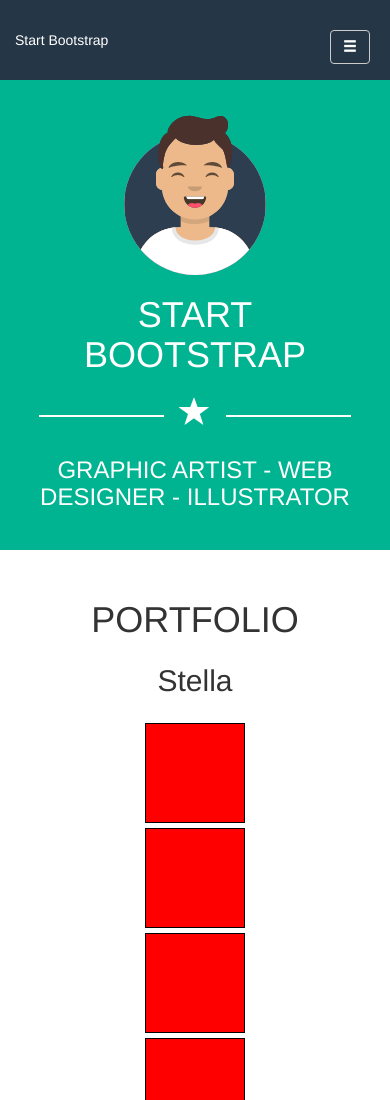
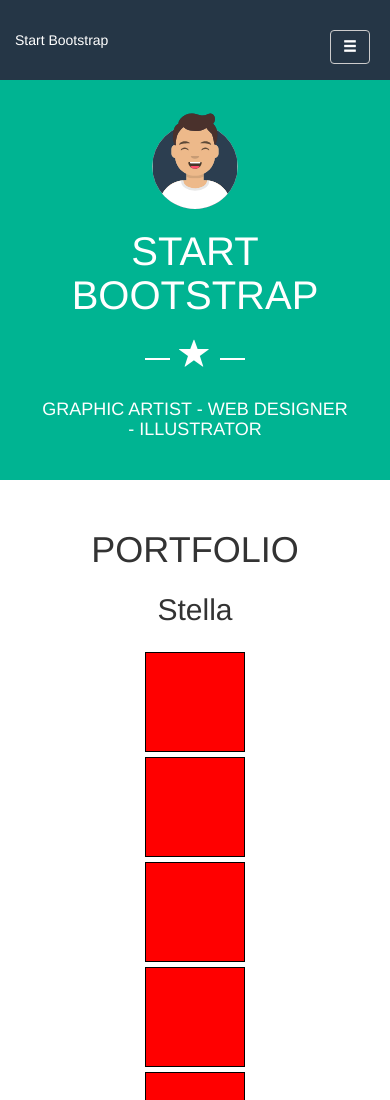
Before and after one commit to MichaelRosa9/-html-css-bootstrap-freelancer, a plain HTML site: page index.html in a window 390 px wide. Shown: the top 1100 px of the page. Drawn offline with nearby package versions, Linux system fonts and the light colour scheme.

Commit message:
star responsive

```diff
--- a/css/style.css
+++ b/css/style.css
@@ -65,7 +65,10 @@ nav a {
   margin: auto;
 }
 .mr-jumbotron img {
-  width: 50%;
+  width: 30%;
+}
+.mr-jumbotron h1 {
+font-size: 40px;
 }
 
 /* STAR FONT */
@@ -75,27 +78,44 @@ nav a {
   font-size: 30px;
   margin: 20px auto;
 }
+.mr-star-font .glyphicon-star {
+  position: relative;
+  z-index: 1;
+  width: 100px;
+  background-color: inherit;
+}
 
 .mr-star-line::before {
   position: absolute;
-  width: 40%;
+  width: 350px;
   top: 50%;
-  right: 0;
-  transform: translateY(-50%);
-  content: '';
-  display: table-cell;
-  border-bottom: solid 2px;
-}
-.mr-star-line::after {
-  position: absolute;
-  width: 40%;
-  top: 50%;
-  transform: translateY(-50%);
+  left: 50%;
+  transform: translate(-50%, -50%);
+  z-index: 0;
   content: '';
   display: table-cell;
   border-bottom: solid 2px;
 }
 
+/* STAR RESPONSIVE */
+@media screen and (max-width: 767px) {
+  .mr-star-font .glyphicon-star {
+    width:50px;
+  }
+  .mr-star-line::before {
+    width: 100px;
+  }
+}
+
+@media screen and (min-with: 768px)
+and (max-width: 991px) {
+  .mr-star-font .glyphicon-star {
+    width: 100px;
+  }
+  .mr-star-line::before {
+    width: 200px;
+  }
+}
 
 .mr-box-100 {
   display: inline-block;
--- a/index.html
+++ b/index.html
@@ -70,13 +70,13 @@
 
         <!-- STAR FONT -->
         <div class="mr-star">
-          <div class="mr-star-line">
+          <div class="mr-star-font mr-bg-light-green mr-star-line">
             <span class="glyphicon glyphicon-star" aria-hidden="true"></span>
           </div>
         </div>
         <!-- /STAR FONT -->
 
-        <h3>GRAPHIC ARTIST - WEB DESIGNER - ILLUSTRATOR</h3>
+        <h4>GRAPHIC ARTIST - WEB DESIGNER - ILLUSTRATOR</h4>
       </div>
     </div>
     <!-- /JUMBOTRON -->
```
